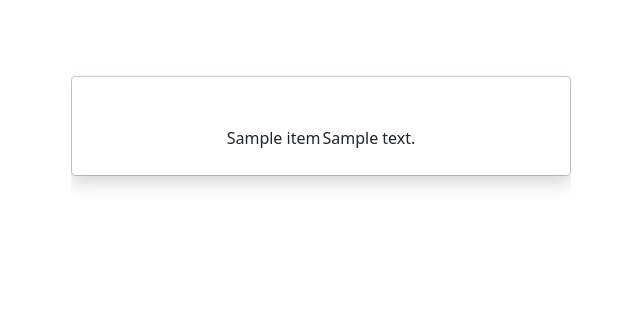
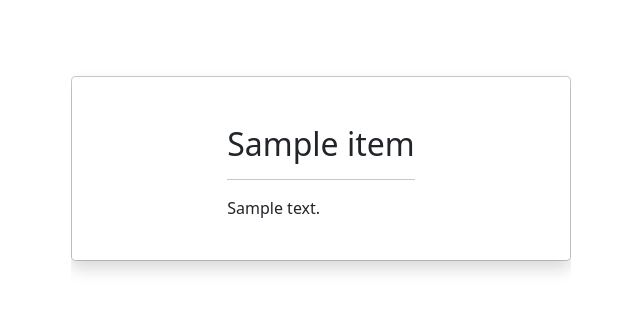
Before and after one commit to aaghamohammadi/journal, a Django app: page /notes/items/1/ in a window 1280 px wide. Shown: the part 56-367 px from the top of the page, without its empty margins (319-959 px from the left). Run offline with Django 3.2, Linux system fonts and the light colour scheme; a user stored in the database is signed in; tables that the repository leaves empty hold one stand-in row (values such as "Sample post").

Commit message:
style(notes): add blog-post style to the item view

```diff
--- a/notes/templates/notes/item.html
+++ b/notes/templates/notes/item.html
@@ -1,9 +1,11 @@
 {% extends 'notes/base.html' %}
 {% block content %}
-<table>
-    <tr>
-        <td>{{ item.title }}</td>
-        <td>{{ item.text }}</td>
-    </tr>
-</table>
+<div class="blog-main">
+    <div class="blog-post">
+        <h2 class="block-post-title">{{ item.title }}</h2>
+        <hr>
+        <p>{{ item.text }}</p>
+    </div>
+
+</div>
 {% endblock content%}
```
